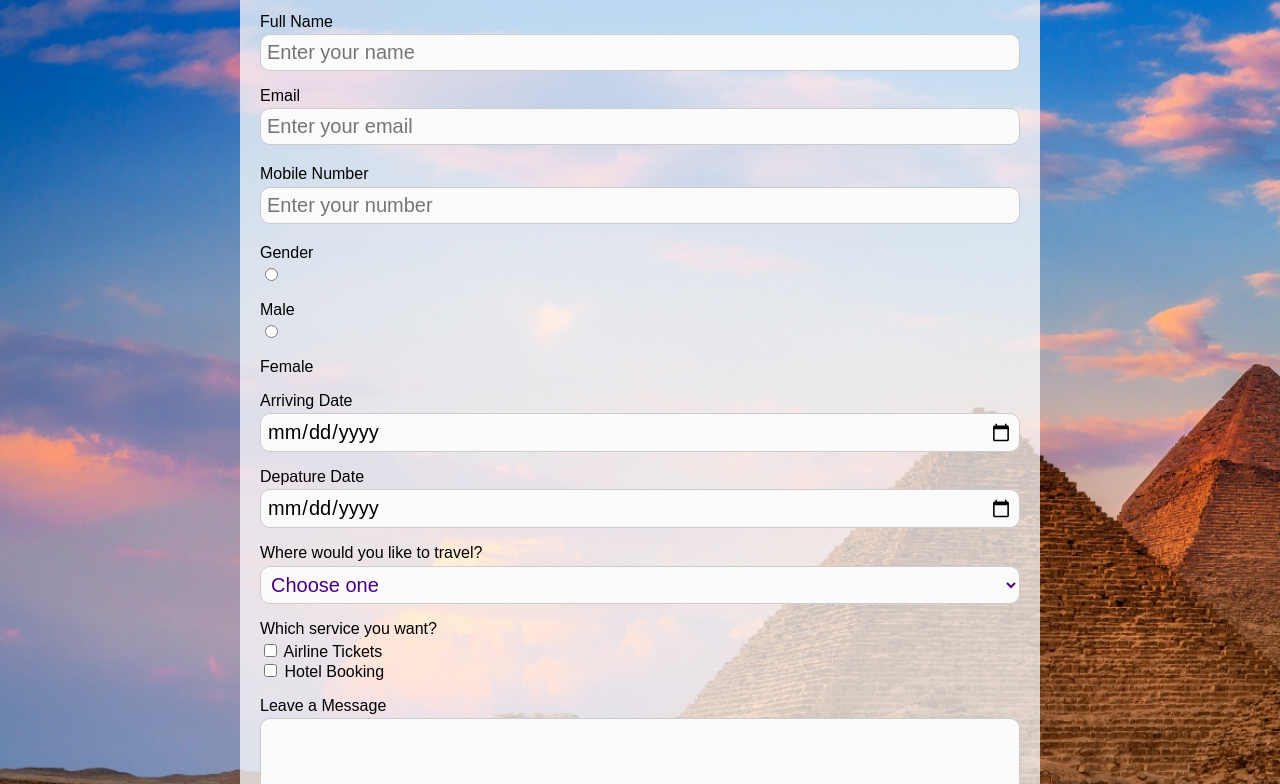
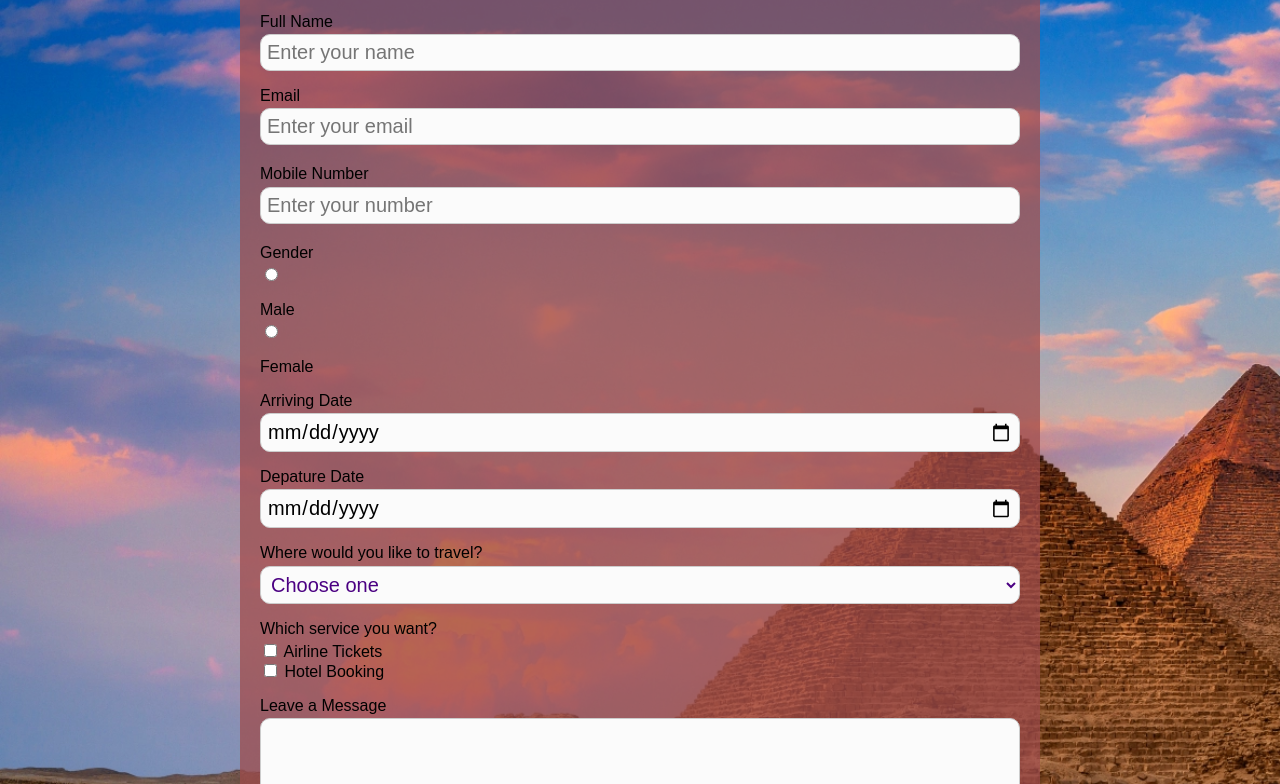
Before and after one commit to muhmdibrahim/Form, a plain HTML site: page index.html in a window 1280 px wide. Shown: the part 128-912 px from the top of the page. Drawn offline with Linux system fonts and the light colour scheme.

Commit message:
edit body color

```diff
--- a/style.css
+++ b/style.css
@@ -14,7 +14,7 @@ html {
 
 
 body {
-    background: rgba(255, 255, 255, 0.74);
+    background: rgba(158, 76, 76, 0.74);
     width: 90%;
     max-width: 800px;
     margin: 50px auto;
```
